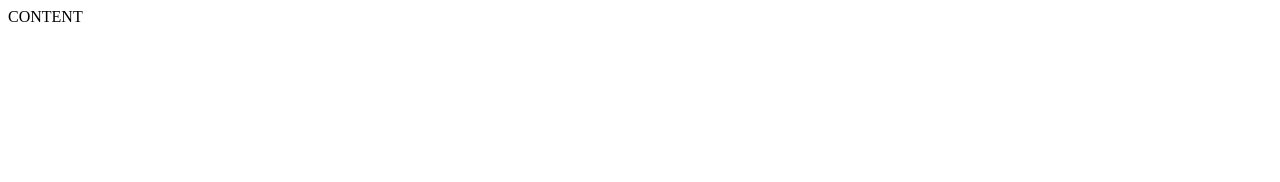
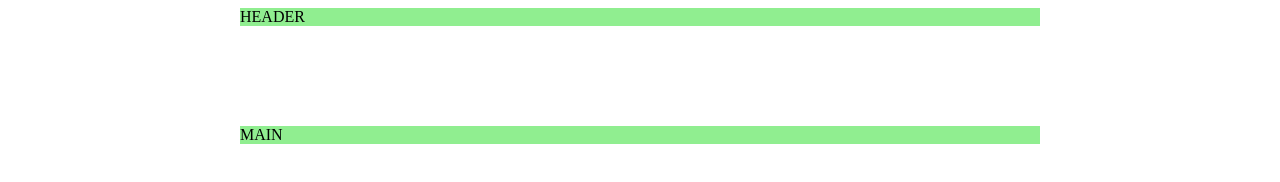
Before and after one commit to ArturasKi/5-yoga, a website: page index.html in a window 1280 px wide. Drawn offline with Linux system fonts and the light colour scheme.

Commit message:
Fixed width containers

```diff
--- a/index.html
+++ b/index.html
@@ -5,8 +5,17 @@
     <meta http-equiv="X-UA-Compatible" content="IE=edge">
     <meta name="viewport" content="width=device-width, initial-scale=1.0">
     <title>Yoga</title>
+    <link rel="stylesheet" href="./main.css">
+
 </head>
+
 <body>
-    CONTENT
+    <header>
+        HEADER
+    </header>
+    <main>
+        MAIN
+    </main>
 </body>
+
 </html>
--- /dev/null
+++ b/main.css
@@ -0,0 +1,10 @@
+header,
+        main {
+            background-color: lightgreen;
+            width: 800px;
+            margin-left: calc(50% - 400px);
+        }
+
+        main {
+            margin-top: 100px;
+        }
```
